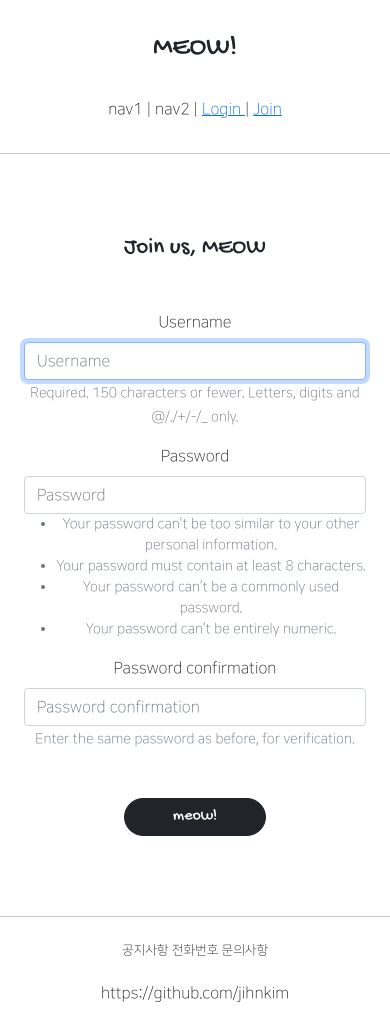
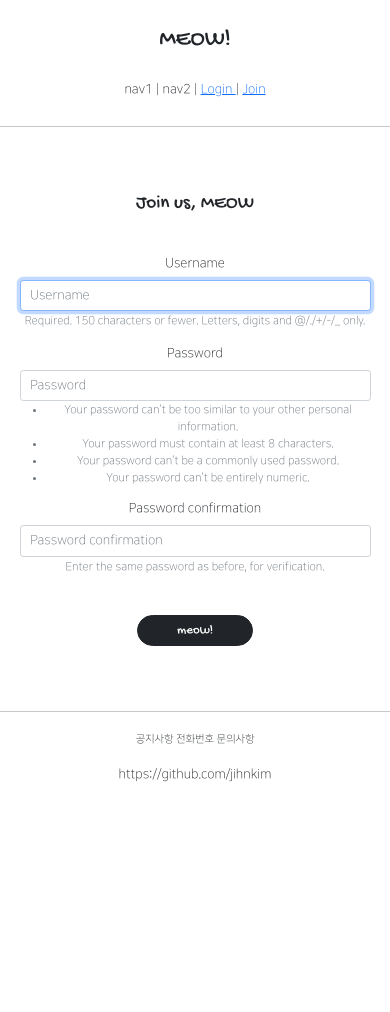
Before and after one commit to jihnkim/kjhweb, a Django app: page /accounts/create/ in a window 390 px wide. After the commit the page ends 782 px from the top, so only its background shows below. Run offline with Django 3.2, Linux system fonts and the light colour scheme; parts of the project's set-up code (start-up, migrations or seed data) failed here and were passed over; some libraries are stand-ins or nearby versions; some web fonts are replaced.

Commit message:
0812 responsive design

```diff
--- a/log.txt
+++ b/log.txt
@@ -327,3 +327,5 @@ header에서 조건문 분기한것 처럼
    모바일에서 두개아티클이 출력되게 조정
    >> magic grid.js gutter: 12로 수정
    >> list.html 컨테이너 박스 수정
+!! base.css 에서 @media 쿼리를 통해 screen이 500px 밑으로 떨어지면
+   전체 폰트크기를 줄여줌 --> 하위 폰트 사이즈들이 rem으로 설정되어서 자동으로 맞춰짐
--- a/static/base.css
+++ b/static/base.css
@@ -60,3 +60,9 @@
     padding: 1rem;
     margin: 1rem;
 }
+@media screen and (max-width: 500px) {
+    html{
+        /* default font-size = 16px */
+        font-size: 13px;
+    }
+}
```
